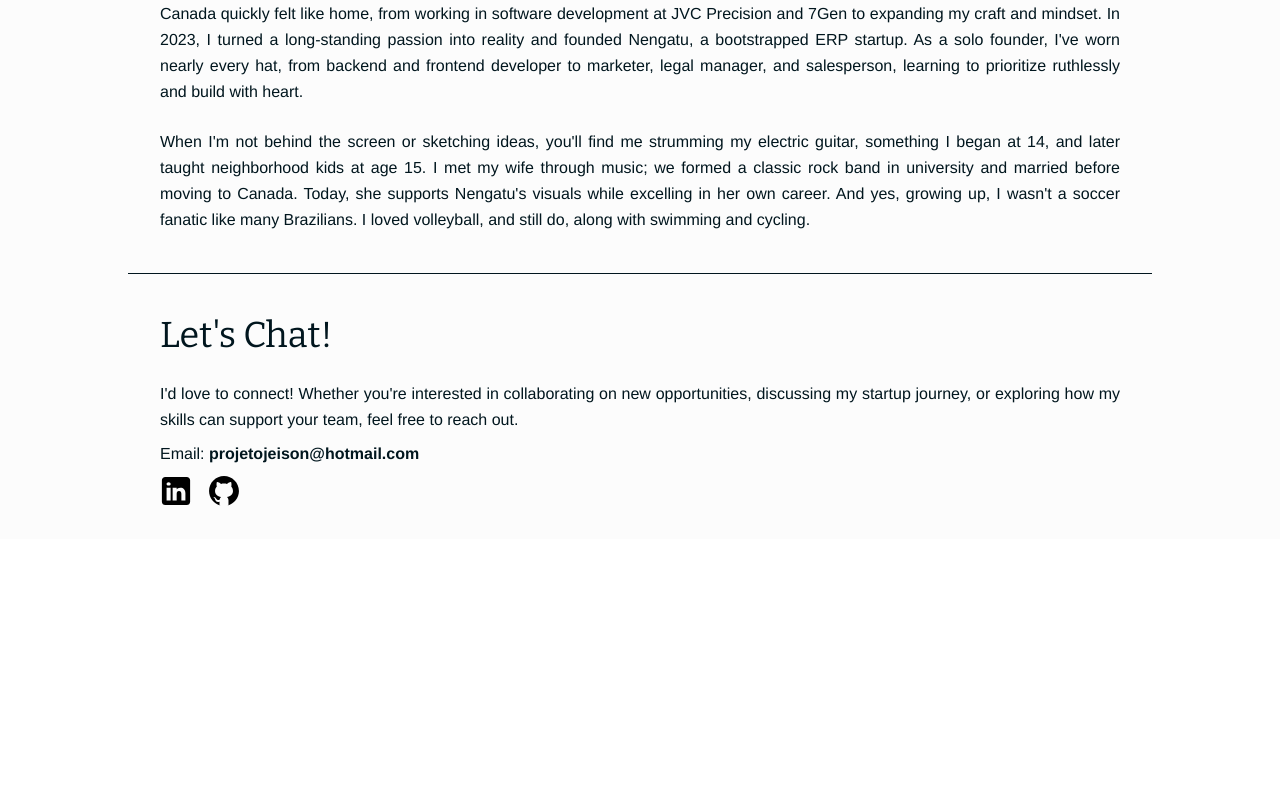
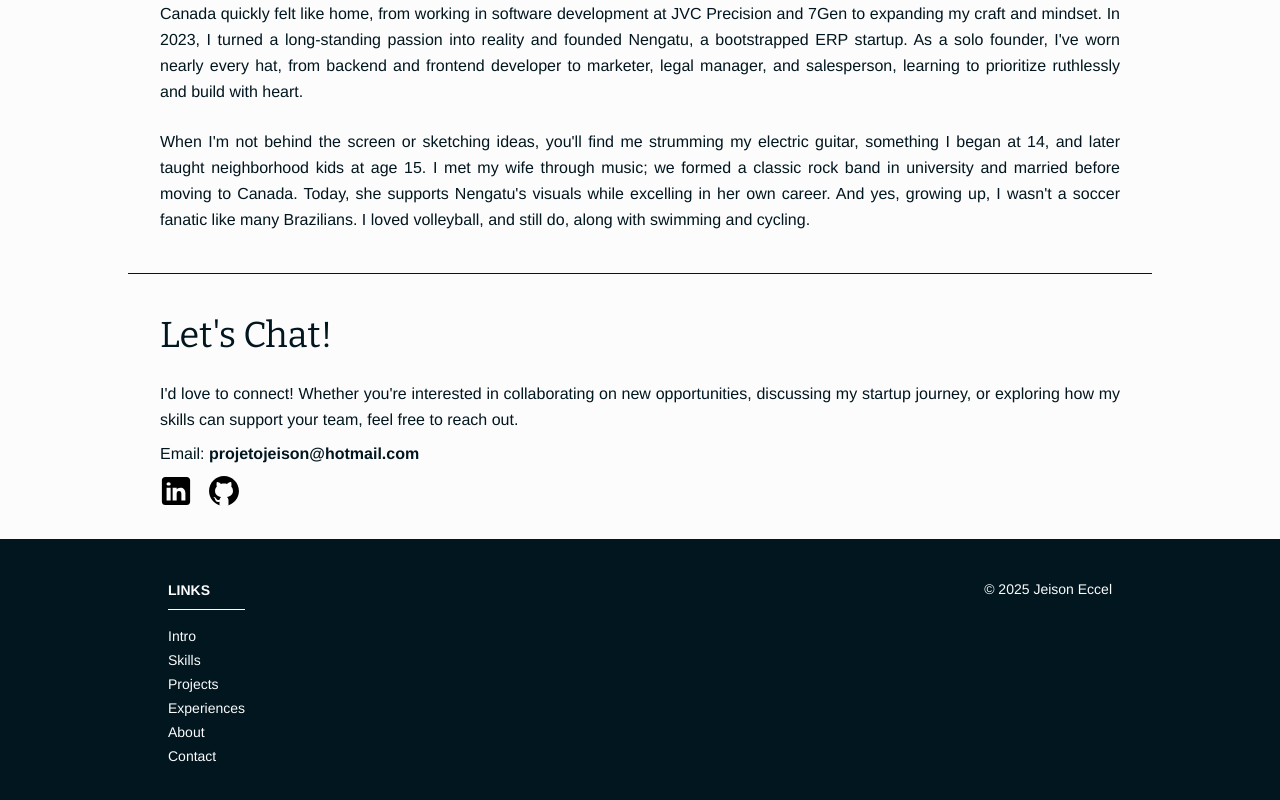
Before and after one commit to JeisonEccel/portfolio, a Next.js app: page / in a window 1280 px wide. Shown: the part 4563-5363 px from the top of the page. Before the commit the page ends 5102 px from the top, so only its background shows below. Built offline with nearby package versions, Linux system fonts and the light colour scheme.

Commit message:
Refs #10: Added footer to the page with bottom padding

```diff
--- a/src/app/layout.tsx
+++ b/src/app/layout.tsx
@@ -1,6 +1,7 @@
 import "./globals.css"
 import { ThemeProvider } from "next-themes"
 import { Navigation } from "@/components/navigation"
+import { Footer } from "@/components/footer"
 
 export const metadata = {
   title: "Jeison Eccel",
@@ -19,6 +20,7 @@ export default function RootLayout({
           <div className="flex flex-col min-h-screen bg-white dark:bg-darker text-darkest dark:text-white">
             <Navigation />
             {children}
+            <Footer />
           </div>
         </ThemeProvider>
       </body>
--- /dev/null
+++ b/src/components/footer.tsx
@@ -0,0 +1,37 @@
+import { sections } from "@/constants/sections"
+import Link from "next/link"
+import { Paragraph } from "./paragraph"
+
+function NavItem({ id, name }: { id: string; name: string }) {
+  return (
+    <li className="text-left">
+      <Link href={`#${id}`}>{name}</Link>
+    </li>
+  )
+}
+
+function NavigationList() {
+  return (
+    <div>
+      <Paragraph className="border-b-1 border-white uppercase font-bold">
+        Links
+      </Paragraph>
+      <ul className="space-y-1 py-4">
+        {sections.map((section) => (
+          <NavItem key={section.id} {...section} />
+        ))}
+      </ul>
+    </div>
+  )
+}
+
+export function Footer() {
+  return (
+    <footer className="bg-darkest text-white text-sm font-light pb-10">
+      <div className="flex justify-between max-w-5xl mx-auto p-4 md:p-10">
+        <NavigationList />
+        <p>&copy; 2025 Jeison Eccel</p>
+      </div>
+    </footer>
+  )
+}
--- a/src/components/navigation.tsx
+++ b/src/components/navigation.tsx
@@ -3,35 +3,9 @@
 import { useState } from "react"
 import { X, Menu } from "lucide-react"
 import Link from "next/link"
+import { sections } from "@/constants/sections"
 
-const sections = [
-  {
-    id: "intro",
-    name: "Intro",
-  },
-  {
-    id: "skills",
-    name: "Skills",
-  },
-  {
-    id: "projects",
-    name: "Projects",
-  },
-  {
-    id: "experiences",
-    name: "Experiences",
-  },
-  {
-    id: "about",
-    name: "About",
-  },
-  {
-    id: "contact",
-    name: "Contact",
-  },
-]
-
-export function NavigationButton({
+function NavigationButton({
   navBar,
   setNavBar,
 }: {
@@ -66,11 +40,7 @@ function NavItem({
   )
 }
 
-export function NavigationList({
-  setNavBar,
-}: {
-  setNavBar: (a: boolean) => void
-}) {
+function NavigationList({ setNavBar }: { setNavBar: (a: boolean) => void }) {
   return (
     <ul className="h-screen lg:h-auto lg:flex lg:space-x-10 items-center text-white">
       {sections.map((section) => (
--- /dev/null
+++ b/src/constants/sections.ts
@@ -0,0 +1,26 @@
+export const sections = [
+  {
+    id: "intro",
+    name: "Intro",
+  },
+  {
+    id: "skills",
+    name: "Skills",
+  },
+  {
+    id: "projects",
+    name: "Projects",
+  },
+  {
+    id: "experiences",
+    name: "Experiences",
+  },
+  {
+    id: "about",
+    name: "About",
+  },
+  {
+    id: "contact",
+    name: "Contact",
+  },
+]
```
